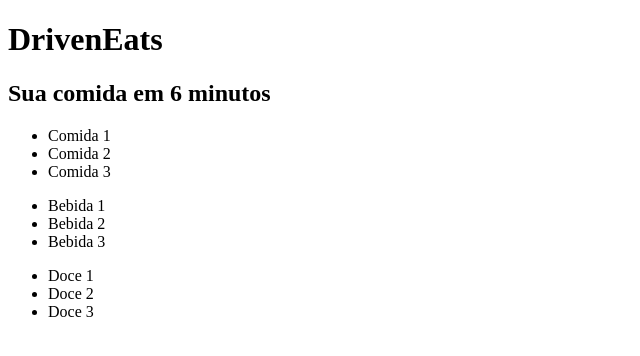
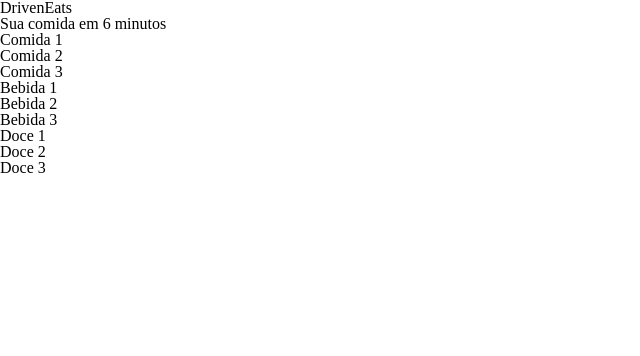
Before and after one commit to tiagohslino/modulo-04_DrivenEats, a plain HTML site: page index.html in a window 1280 px wide. Shown: the whole page, without its empty margins (0-640 px from the left). Drawn offline with Linux system fonts and the light colour scheme.

Commit message:
mod index add style and reset css

```diff
--- a/index.html
+++ b/index.html
@@ -4,6 +4,8 @@
     <meta charset="UTF-8">
     <meta name="viewport" content="width=device-width, initial-scale=1.0">
     <title>Driven Eats</title>
+    <link rel="stylesheet" type="text/css" href="reset.css" />
+    <link rel="stylesheet" type="text/css" href="style.css" />
 </head>
 <body>
     <header>
--- a/reset.css
+++ b/reset.css
@@ -0,0 +1,48 @@
+/* http://meyerweb.com/eric/tools/css/reset/
+   v2.0 | 20110126
+   License: none (public domain)
+*/
+
+html, body, div, span, applet, object, iframe,
+h1, h2, h3, h4, h5, h6, p, blockquote, pre,
+a, abbr, acronym, address, big, cite, code,
+del, dfn, em, img, ins, kbd, q, s, samp,
+small, strike, strong, sub, sup, tt, var,
+b, u, i, center,
+dl, dt, dd, ol, ul, li,
+fieldset, form, label, legend,
+table, caption, tbody, tfoot, thead, tr, th, td,
+article, aside, canvas, details, embed,
+figure, figcaption, footer, header, hgroup,
+menu, nav, output, ruby, section, summary,
+time, mark, audio, video {
+	margin: 0;
+	padding: 0;
+	border: 0;
+	font-size: 100%;
+	font: inherit;
+	vertical-align: baseline;
+}
+/* HTML5 display-role reset for older browsers */
+article, aside, details, figcaption, figure,
+footer, header, hgroup, menu, nav, section {
+	display: block;
+}
+body {
+	line-height: 1;
+}
+ol, ul {
+	list-style: none;
+}
+blockquote, q {
+	quotes: none;
+}
+blockquote:before, blockquote:after,
+q:before, q:after {
+	content: '';
+	content: none;
+}
+table {
+	border-collapse: collapse;
+	border-spacing: 0;
+}
```
